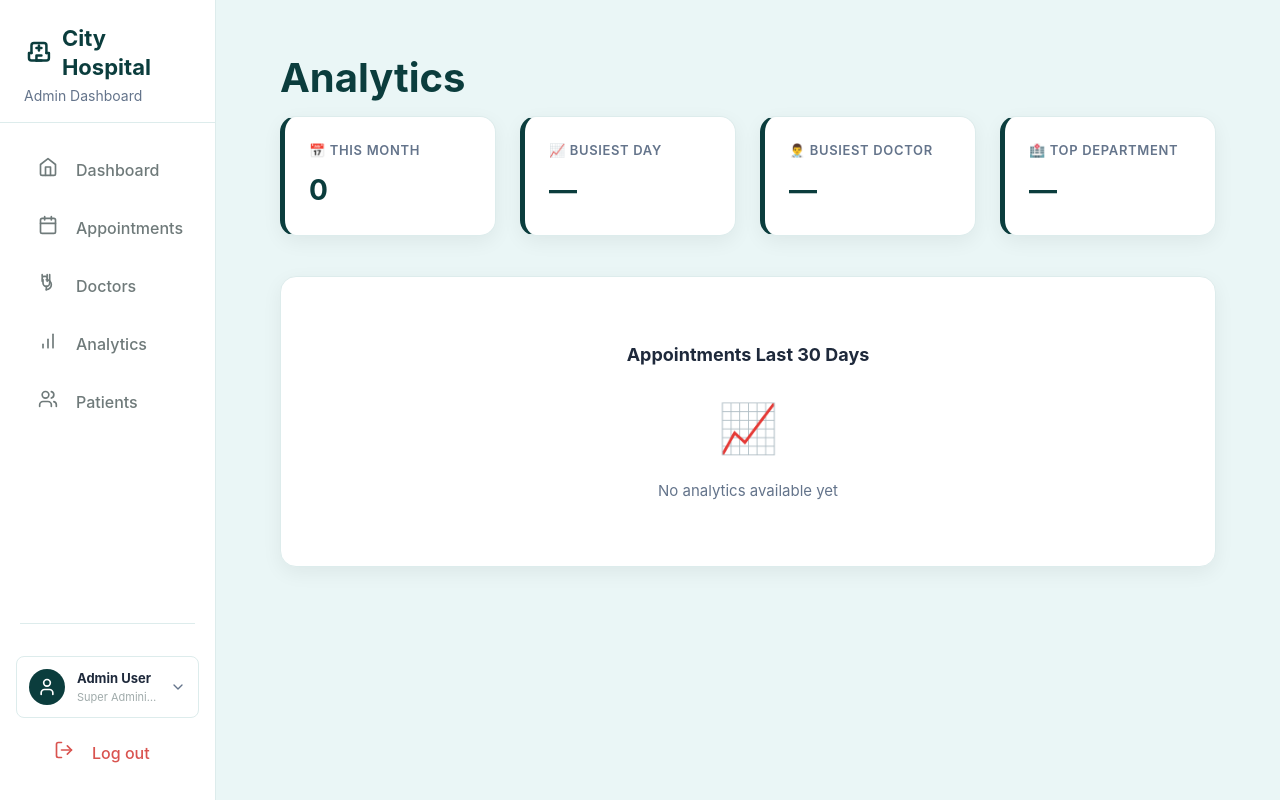
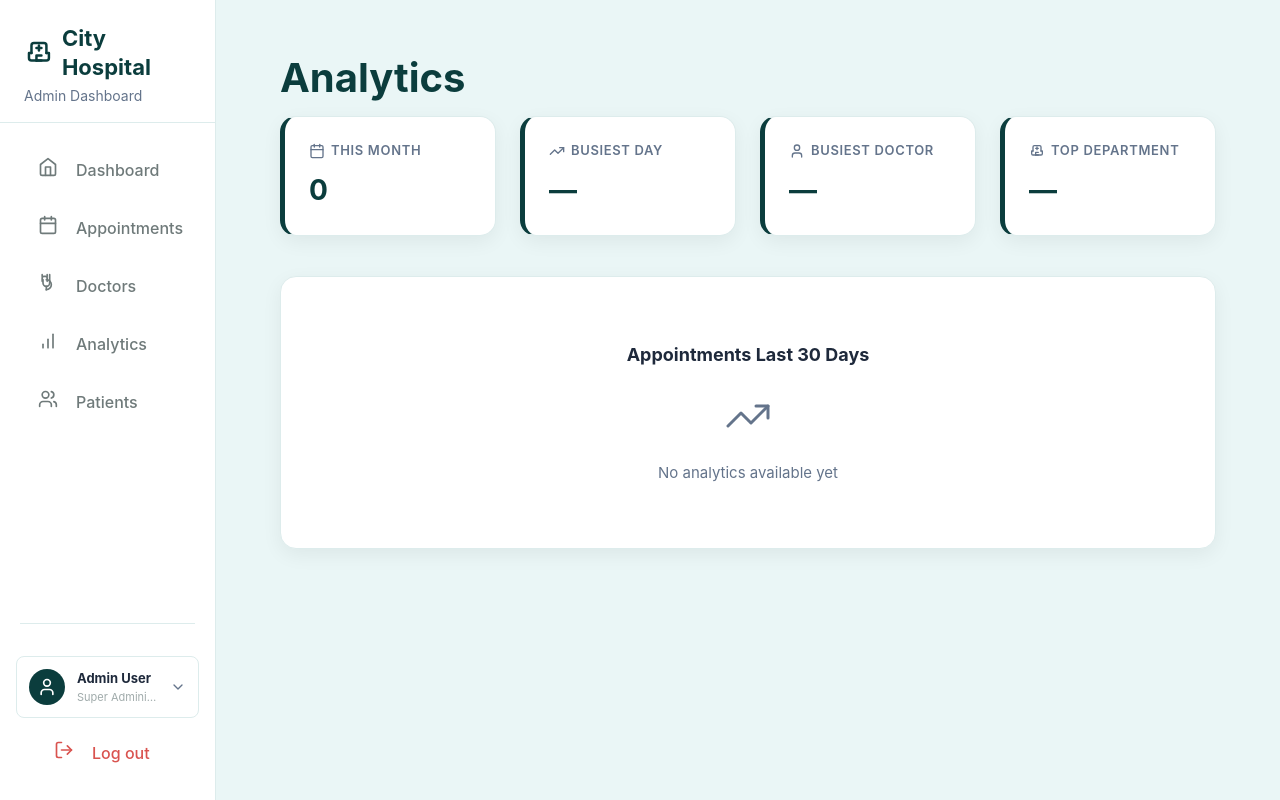
Before and after one commit to mohithpandiri2222-a11y/Hospital-WhatsApp-bot, a Flask app: page /admin/analytics in a window 1280 px wide. Run offline with Flask 3, Linux system fonts and the light colour scheme; the visitor is signed in with stand-in values (Sample User, id 1); data comes from the database, SQL or seed files in the repository; data that the repository does not hold is empty.

Commit message:
Replace analytics emojis with SVG icons

```diff
--- a/bot/admin_dashboard/templates/admin/analytics.html
+++ b/bot/admin_dashboard/templates/admin/analytics.html
@@ -9,19 +9,31 @@
 <!-- Stats Row -->
 <div class="stats-row">
   <div class="stat-card">
-    <div class="stat-card-label">📅 This Month</div>
+    <div class="stat-card-label" style="display:flex; align-items:center;">
+      <svg xmlns="http://www.w3.org/2000/svg" width="16" height="16" viewBox="0 0 24 24" fill="none" stroke="currentColor" stroke-width="2" stroke-linecap="round" stroke-linejoin="round" style="margin-right:6px;"><rect width="18" height="18" x="3" y="4" rx="2" ry="2"/><line x1="16" x2="16" y1="2" y2="6"/><line x1="8" x2="8" y1="2" y2="6"/><line x1="3" x2="21" y1="10" y2="10"/></svg>
+      This Month
+    </div>
     <div class="stat-card-value">{{ data.month_total }}</div>
   </div>
   <div class="stat-card">
-    <div class="stat-card-label">📈 Busiest Day</div>
+    <div class="stat-card-label" style="display:flex; align-items:center;">
+      <svg xmlns="http://www.w3.org/2000/svg" width="16" height="16" viewBox="0 0 24 24" fill="none" stroke="currentColor" stroke-width="2" stroke-linecap="round" stroke-linejoin="round" style="margin-right:6px;"><polyline points="22 7 13.5 15.5 8.5 10.5 2 17"/><polyline points="16 7 22 7 22 13"/></svg>
+      Busiest Day
+    </div>
     <div class="stat-card-value">{% if data.busiest_day %}{{ data.busiest_day.appointment_date }} ({{ data.busiest_day.count }}){% else %}—{% endif %}</div>
   </div>
   <div class="stat-card">
-    <div class="stat-card-label">👨‍⚕️ Busiest Doctor</div>
+    <div class="stat-card-label" style="display:flex; align-items:center;">
+      <svg xmlns="http://www.w3.org/2000/svg" width="16" height="16" viewBox="0 0 24 24" fill="none" stroke="currentColor" stroke-width="2" stroke-linecap="round" stroke-linejoin="round" style="margin-right:6px;"><path d="M19 21v-2a4 4 0 0 0-4-4H9a4 4 0 0 0-4 4v2"/><circle cx="12" cy="7" r="4"/></svg>
+      Busiest Doctor
+    </div>
     <div class="stat-card-value">{% if data.busiest_doctor %}{{ data.busiest_doctor.name }}{% else %}—{% endif %}</div>
   </div>
   <div class="stat-card">
-    <div class="stat-card-label">🏥 Top Department</div>
+    <div class="stat-card-label" style="display:flex; align-items:center;">
+      <svg xmlns="http://www.w3.org/2000/svg" width="16" height="16" viewBox="0 0 24 24" fill="none" stroke="currentColor" stroke-width="2" stroke-linecap="round" stroke-linejoin="round" style="margin-right:6px;"><path d="M12 6v4"/><path d="M14 14h-4v4"/><path d="M14 18h-4"/><path d="M14 8h-4"/><path d="M18 12h2v4a2 2 0 0 1-2 2H6a2 2 0 0 1-2-2v-4h2"/><path d="M6 12V6a2 2 0 0 1 2-2h8a2 2 0 0 1 2 2v6"/></svg>
+      Top Department
+    </div>
     <div class="stat-card-value">{% if data.by_dept %}{{ data.by_dept[0].department }}{% else %}—{% endif %}</div>
   </div>
 </div>
@@ -30,8 +42,8 @@
 {% if data.month_total == 0 %}
 <div class="chart-card" style="display: flex; flex-direction: column; align-items: center; justify-content: center; padding: 64px 24px; text-align: center;">
   <div style="font-size: 18px; font-weight: 700; color: var(--text); margin-bottom: 24px;">Appointments Last 30 Days</div>
-  <div class="empty-icon" style="font-size: 48px; margin-bottom: 16px;">
-    📈
+  <div class="empty-icon" style="margin-bottom: 16px; color: var(--text-muted);">
+    <svg xmlns="http://www.w3.org/2000/svg" width="48" height="48" viewBox="0 0 24 24" fill="none" stroke="currentColor" stroke-width="1.5" stroke-linecap="round" stroke-linejoin="round"><polyline points="22 7 13.5 15.5 8.5 10.5 2 17"/><polyline points="16 7 22 7 22 13"/></svg>
   </div>
   <div style="font-size: 15px; color: var(--text-muted); max-width: 400px;">No analytics available yet</div>
 </div>
```
